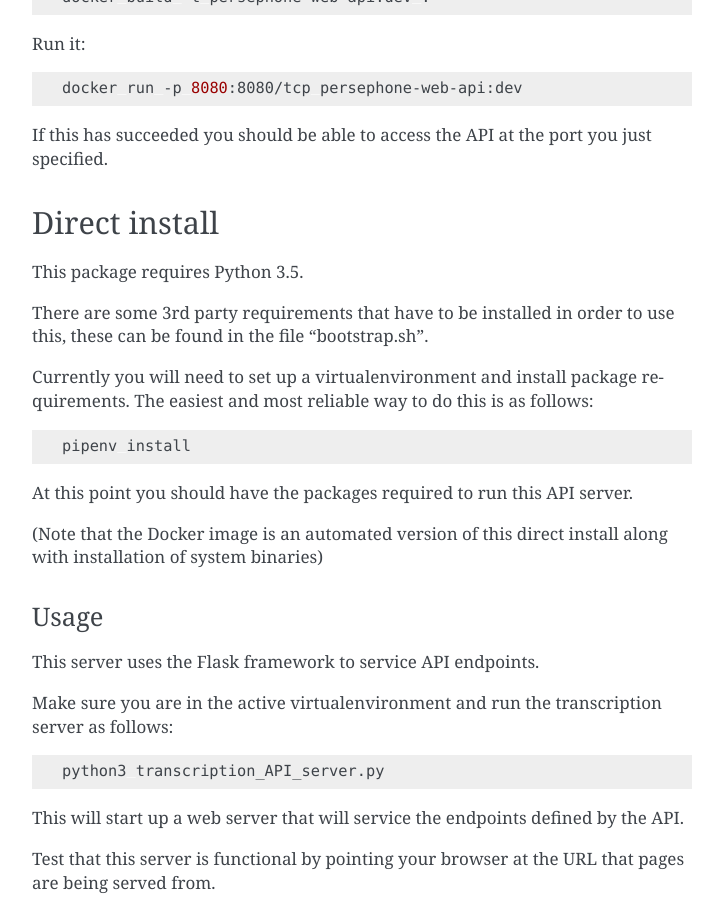
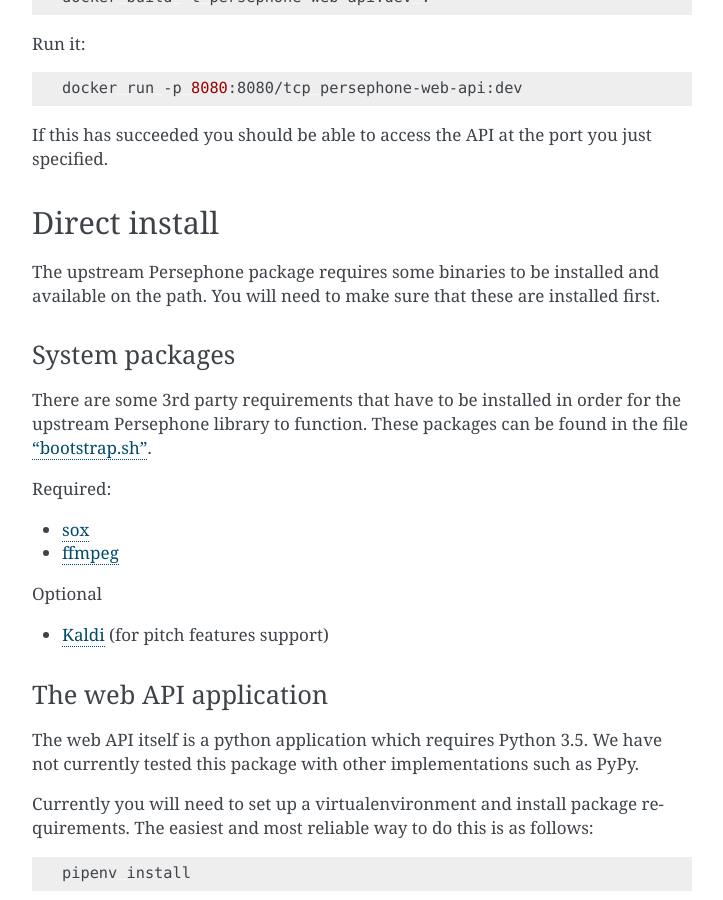
Before and after one commit to persephone-tools/persephone-web-API, a Sphinx documentation site: the page built from docs/installation.rst, in a window 1280 px wide and 900 px high, scrolled down 1847 px. Shown: the whole window, without its empty margins (388-1111 px from the left). Built offline with Sphinx 7.4.7, drawn with Linux system fonts in a browser that asks for light colours; some of the changed text lies outside the part shown.

Commit message:
Document system packages

```diff
--- a/docs/installation.rst
+++ b/docs/installation.rst
@@ -110,9 +110,29 @@
 Direct install
 ^^^^^^^^^^^^^^
 
-This package requires Python 3.5.
+The upstream Persephone package requires some binaries to be installed and available on the path.
+You will need to make sure that these are installed first.
 
-There are some 3rd party requirements that have to be installed in order to use this, these can be found in the file "bootstrap.sh".
+System packages
+---------------
+
+There are some 3rd party requirements that have to be installed in order for the upstream Persephone library to function.
+These packages can be found in the file `"bootstrap.sh" <https://github.com/persephone-tools/persephone-web-API/blob/master/bootstrap.sh>`_.
+
+Required:
+
+* `sox <https://en.wikipedia.org/wiki/SoX>`_
+* `ffmpeg <https://ffmpeg.org/>`_
+
+Optional
+
+* `Kaldi <http://kaldi-asr.org/>`_ (for pitch features support)
+
+The web API application
+-----------------------
+
+The web API itself is a python application which requires Python 3.5.
+We have not currently tested this package with other implementations such as PyPy.
 
 Currently you will need to set up a virtualenvironment and install package requirements.
 The easiest and most reliable way to do this is as follows:
```
